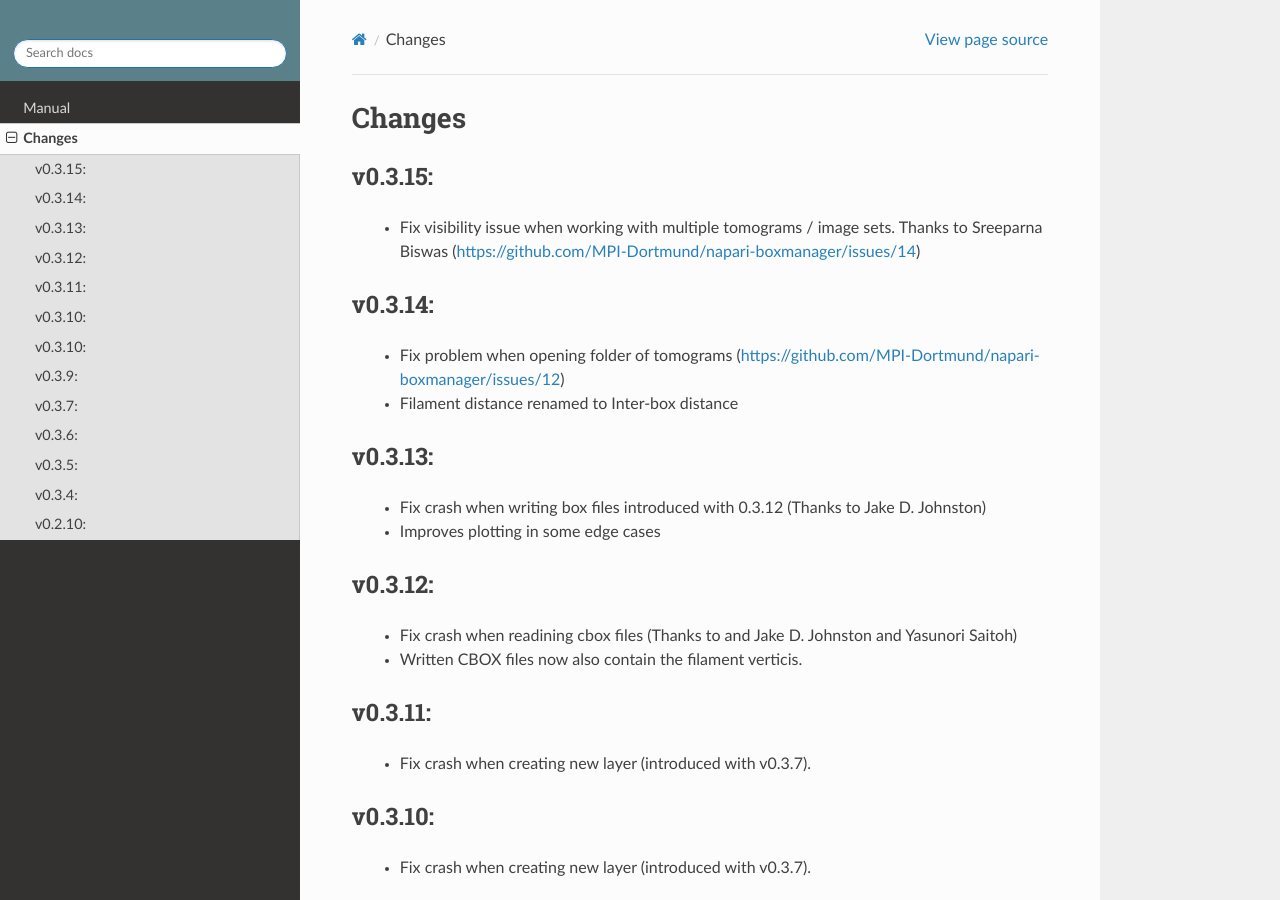
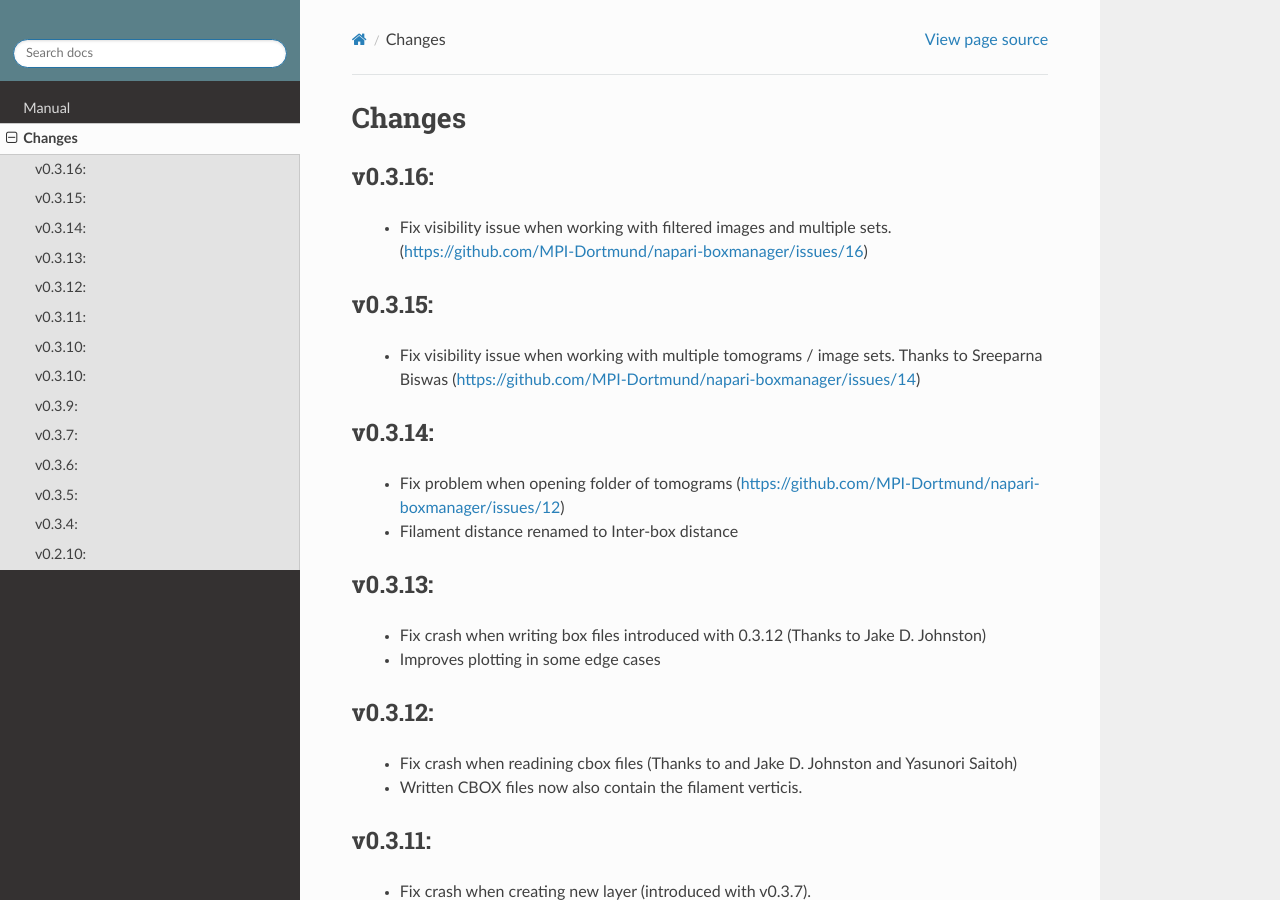
Before and after one commit to MPI-Dortmund/napari-boxmanager, a Sphinx documentation site: the page built from docs/changes.rst, in a window 1280 px wide and 900 px high. Built offline with Sphinx 7.4.7 and the Read the Docs theme 2.0.0, drawn with Linux system fonts in a browser that asks for light colours.

Commit message:
add changes for 0.3.16

```diff
--- a/docs/changes.rst
+++ b/docs/changes.rst
@@ -1,5 +1,9 @@
 Changes
 =======
+
+v0.3.16:
+*******
+  - Fix visibility issue when working with filtered images and multiple sets.  (https://github.com/MPI-Dortmund/napari-boxmanager/issues/16)
 
 v0.3.15:
 *******
```
